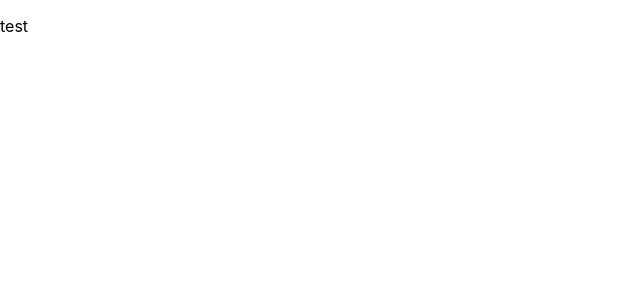
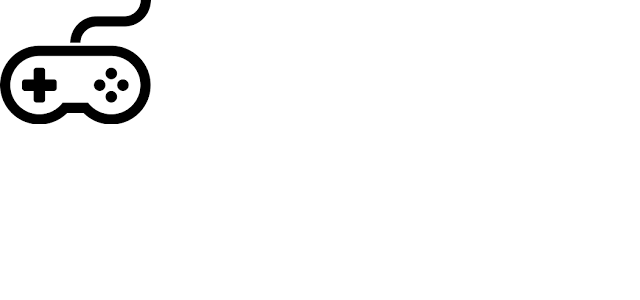
Before and after one commit to andyl5/controller-showcase, a React (Create React App) app: page / in a window 1280 px wide. Shown: the top 300 px of the page, without its empty margins (0-640 px from the left). Built offline with nearby package versions, Linux system fonts and the light colour scheme.

Commit message:
added logo

```diff
--- a/src/components/Navbar.js
+++ b/src/components/Navbar.js
@@ -1,9 +1,10 @@
 import React from "react"
+import logo from "../images/logo.png"
 
 function Navbar(){
     return (
         <div>
-            <p>test</p>
+            <img src={logo}></img>
         </div>
     )
 }
```
Also changed, not shown: src/images/logo.png (added).
